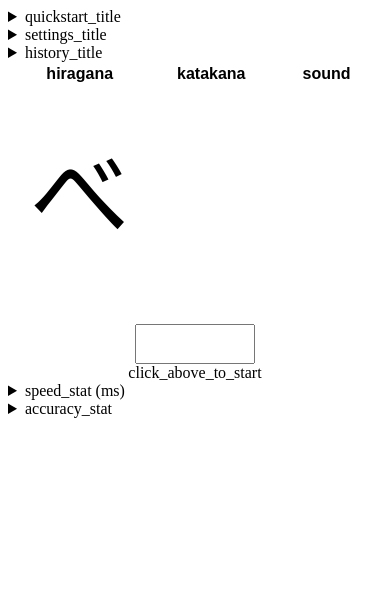
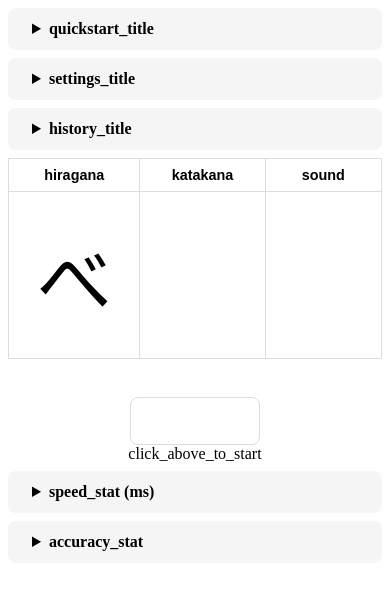
Before and after one commit to jerrylususu/gojuon-quiz, a Vue app: page / in a window 390 px wide. Shown: the top 590 px of the page. Built offline with nearby package versions, Linux system fonts and the light colour scheme.

Commit message:
feat: dark mode & css adjust
feat: dark mode & css adjust

```diff
--- a/src/components/GojuonQuiz.vue
+++ b/src/components/GojuonQuiz.vue
@@ -36,6 +36,13 @@
         </label>
     </div>
     <p v-if="!hiragana_enabled && !katakana_enabled" style="color: red">{{ t('settings.nothing_can_be_shown')}}</p>
+    {{ t('settings.dark_mode') }}:
+    <select v-model="settings.theme_mode">
+      <option value="system">{{ t('settings.theme_system') }}</option>
+      <option value="light">{{ t('settings.theme_light') }}</option>
+      <option value="dark">{{ t('settings.theme_dark') }}</option>
+    </select>
+    <br />
 </details>
 
 <details>
@@ -138,7 +145,8 @@ export default {
                 correct_wait_ms: 1000,
                 font_css_str: 'sans-serif, serif',
                 enabled_rows: ["a", "ka", "sa", "ta", "na", "ha", "ma", "ya", "ra", "wa", "(...)"],
-                play_sound_enabled: false
+                play_sound_enabled: false,
+                theme_mode: 'system',
             },
             current: {
                 hiragana: "",
@@ -446,12 +454,26 @@ export default {
             if (settings !== null) {
                 this.settings = JSON.parse(settings);
             }
+        },
+        applyTheme() {
+            const prefersDark = window.matchMedia('(prefers-color-scheme: dark)').matches;
+            const isDark = this.settings.theme_mode === 'dark' ||
+                          (this.settings.theme_mode === 'system' && prefersDark);
+
+            document.documentElement.classList.toggle('dark-mode', isDark);
+        },
+        initTheme() {
+            // 监听系统主题变化
+            window.matchMedia('(prefers-color-scheme: dark)')
+                .addEventListener('change', () => this.applyTheme());
+            this.applyTheme();
         }
     },
     mounted() {
         this.initGame();
         this.setSpeechSynthesis();
         this.loadSettings();
+        this.initTheme();
     },
     setup() {
         const { t } = useI18n({
@@ -469,6 +491,9 @@ export default {
                 localStorage.setItem('settings', JSON.stringify(newVal));
             },
             deep: true
+        },
+        'settings.theme_mode'() {
+            this.applyTheme();
         }
     }
 }
@@ -477,17 +502,31 @@ export default {
 <style>
 
 .large {
-    height: 200px;
-    width: 200px;
-    font-size: 100px;
+    height: min(200px, 30vh);
+    width: min(200px, 30vh);
+    font-size: min(100px, 15vh);
     vertical-align: middle;
     text-align: center;
 }
 
 .sound-input {
-    width: 30%;
+    width: min(30%, 300px);
     text-align: center;
-    font-size: 30px;
+    font-size: clamp(20px, 4vw, 30px);
+    margin: 0.5rem auto;
+}
+
+.sound-input {
+    border: none;
+    background: transparent;
+    padding: 0.25rem;
+    min-height: 1.5em;
+}
+
+input.sound-input {
+    padding: 0.5rem;
+    border-radius: 8px;
+    border: 1px solid #ccc;
 }
 
 .centered {
@@ -500,9 +539,101 @@ export default {
 
 .correct {
     background-color: #81c784;
+    transition: background-color 0.3s ease;
 }
 
 .incorrect {
     background-color: #e57373;
+    transition: background-color 0.3s ease;
+}
+
+details {
+    max-width: 800px;
+    margin: 0.5rem auto;
+    padding: 0.5rem 1rem;
+    border-radius: 8px;
+    background-color: #f5f5f5;
+}
+
+summary {
+    cursor: pointer;
+    padding: 0.25rem 0.5rem;
+    font-weight: bold;
+}
+
+table {
+    border-collapse: collapse;
+    width: 100%;
+    max-width: 800px;
+    margin: 1rem auto;
+}
+
+td, th {
+    padding: 0.5rem;
+    border: 1px solid #ddd;
+}
+
+@media (max-width: 600px) {
+    .large {
+        height: min(150px, 25vh);
+        width: min(150px, 25vh);
+        font-size: min(75px, 12vh);
+    }
+
+    table {
+        font-size: 0.9rem;
+    }
+}
+
+/* 暗色模式样式 */
+:root {
+    --bg-color: #ffffff;
+    --text-color: #000000;
+    --details-bg: #f5f5f5;
+    --border-color: #ddd;
+    --correct-color: #81c784;
+    --incorrect-color: #e57373;
+}
+
+.dark-mode {
+    --bg-color: #121212;
+    --text-color: #ffffff;
+    --details-bg: #1e1e1e;
+    --border-color: #333;
+    --correct-color: #2e7d32;
+    --incorrect-color: #c62828;
+}
+
+/* 应用变量 */
+body {
+    background-color: var(--bg-color);
+    color: var(--text-color);
+}
+
+details {
+    background-color: var(--details-bg);
+}
+
+td, th {
+    border-color: var(--border-color);
+}
+
+.correct {
+    background-color: var(--correct-color);
+}
+
+.incorrect {
+    background-color: var(--incorrect-color);
+}
+
+input.sound-input {
+    border-color: var(--border-color);
+    background-color: var(--bg-color);
+    color: var(--text-color);
+}
+
+/* 暗色模式下的过渡效果 */
+body, details, td, th, input {
+    transition: background-color 0.3s ease, color 0.3s ease, border-color 0.3s ease;
 }
 </style>
--- a/src/locales/en.json
+++ b/src/locales/en.json
@@ -15,7 +15,11 @@
       "nothing_can_be_shown": "Nothing can be shown",
       "enabled_rows": "Enabled rows of kana",
       "play_sound": "Play Sound After Reveal",
-      "play_sound_not_supported": "Your browser does not support Web Speech API"
+      "play_sound_not_supported": "Your browser does not support Web Speech API",
+      "dark_mode": "Theme Mode",
+      "theme_system": "System",
+      "theme_light": "Light",
+      "theme_dark": "Dark"
     },
     "history_title": "Stats",
     "history": {
--- a/src/locales/zh.json
+++ b/src/locales/zh.json
@@ -15,7 +15,11 @@
     "nothing_can_be_shown": "没有可以显示的题目",
     "enabled_rows": "题目包含的五十音图行",
     "play_sound": "显示结果时播放读音",
-    "play_sound_not_supported": "您的浏览器不支持 Web Speech API"
+    "play_sound_not_supported": "您的浏览器不支持 Web Speech API",
+    "dark_mode": "主题模式",
+    "theme_system": "跟随系统",
+    "theme_light": "浅色",
+    "theme_dark": "深色"
   },
   "history_title": "历史数据",
   "history": {
```
